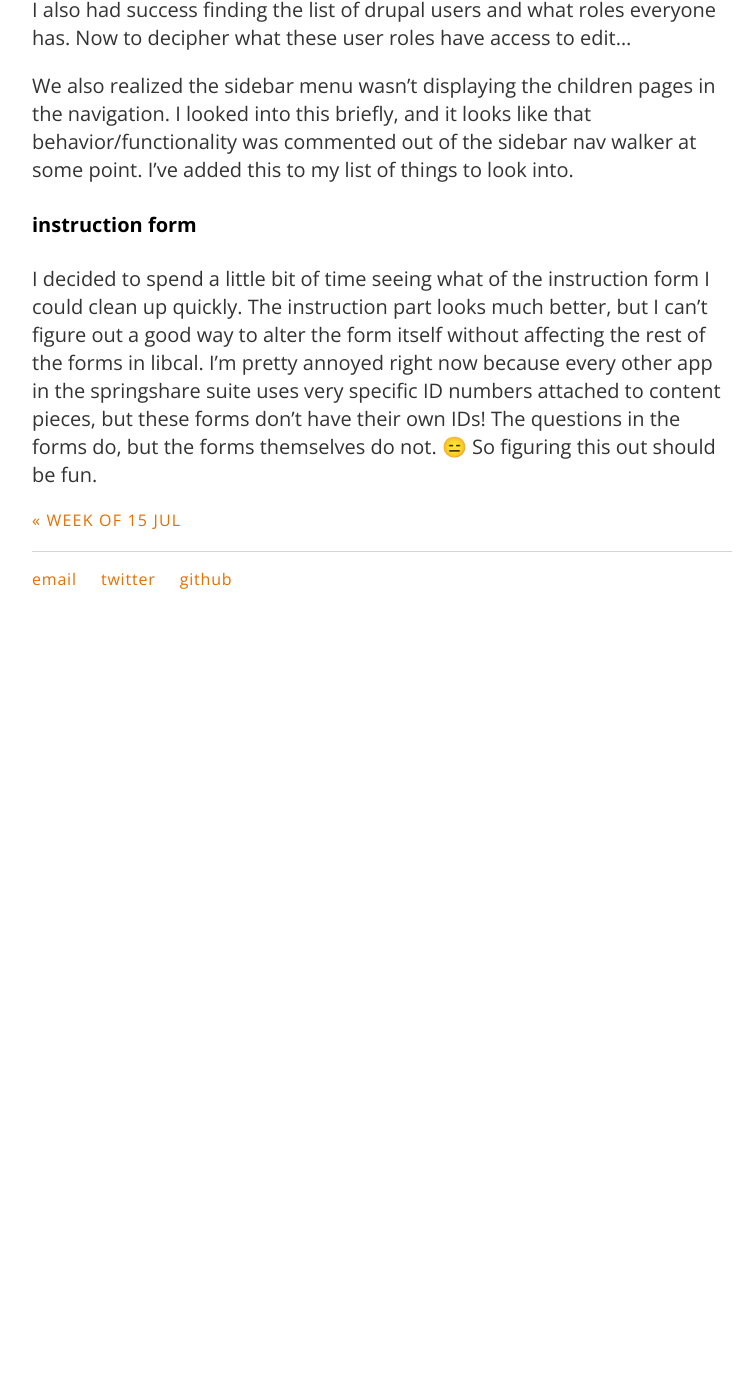
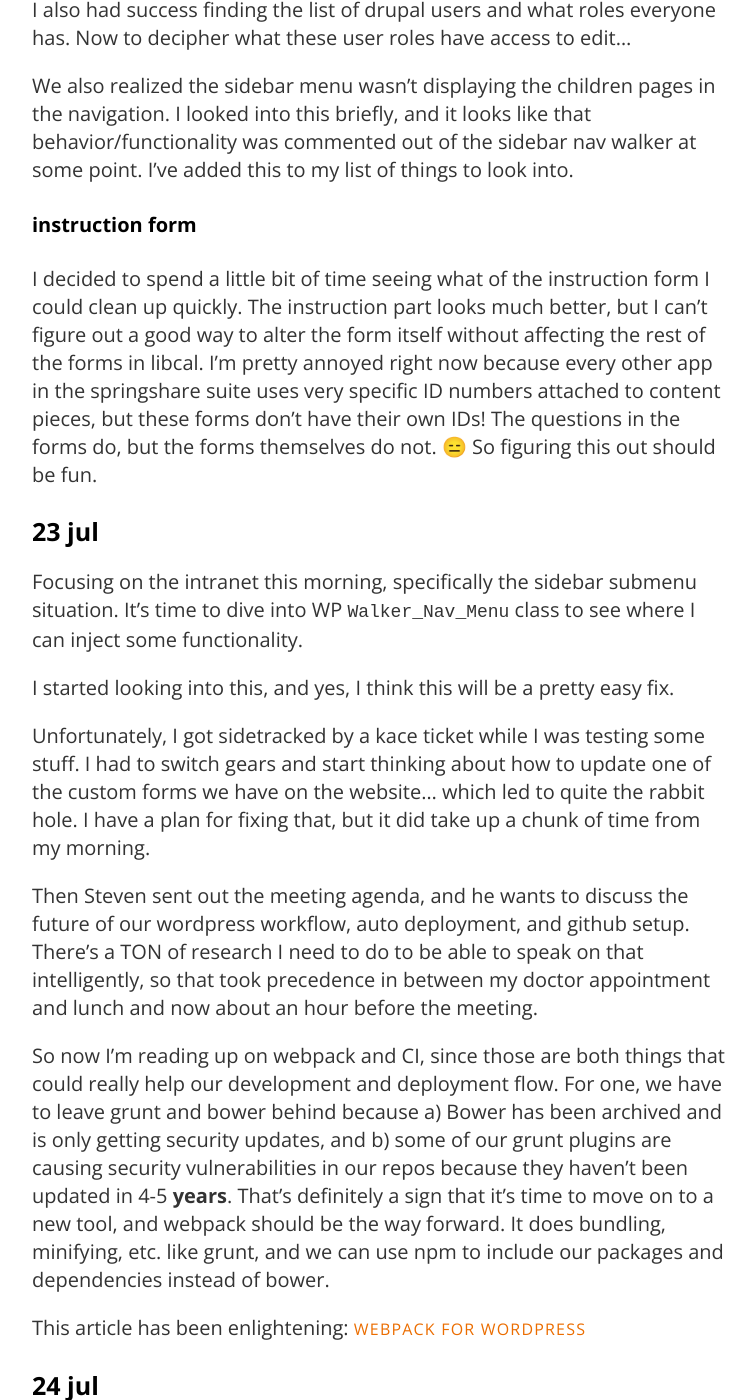
Before and after one commit to carylwyatt/carylwyatt.github.io, a Jekyll site: the page built from _posts/2019-07-22-week-of-22-jul.md, in a window 1280 px wide and 1400 px high, scrolled down 822 px. Shown: the whole window, without its empty margins (258-1014 px from the left). Built offline with Jekyll 4.4.1, drawn with Linux system fonts in a browser that asks for light colours; emoji names are drawn with the system emoji font; before the commit the page ends 1452 px from its top, so only the background shows below that; some of the changed text lies outside the part shown.

Commit message:
wordpress wedensday! :woman_technologist:

```diff
--- a/_posts/2019-07-22-week-of-22-jul.md
+++ b/_posts/2019-07-22-week-of-22-jul.md
@@ -24,3 +24,37 @@ We also realized the sidebar menu wasn't displaying the children pages in the na
 #### instruction form
 
 I decided to spend a little bit of time seeing what of the instruction form I could clean up quickly. The instruction part looks much better, but I can't figure out a good way to alter the form itself without affecting the rest of the forms in libcal. I'm pretty annoyed right now because every other app in the springshare suite uses very specific ID numbers attached to content pieces, but these forms don't have their own IDs! The questions in the forms do, but the forms themselves do not. :expressionless: So figuring this out should be fun.
+
+### 23 jul
+
+Focusing on the intranet this morning, specifically the sidebar submenu situation. It's time to dive into WP `Walker_Nav_Menu` class to see where I can inject some functionality.
+
+I started looking into this, and yes, I think this will be a pretty easy fix.
+
+Unfortunately, I got sidetracked by a kace ticket while I was testing some stuff. I had to switch gears and start thinking about how to update one of the custom forms we have on the website... which led to quite the rabbit hole. I have a plan for fixing that, but it did take up a chunk of time from my morning.
+
+Then Steven sent out the meeting agenda, and he wants to discuss the future of our wordpress workflow, auto deployment, and github setup. There's a TON of research I need to do to be able to speak on that intelligently, so that took precedence in between my doctor appointment and lunch and now about an hour before the meeting.
+
+So now I'm reading up on webpack and CI, since those are both things that could really help our development and deployment flow. For one, we have to leave grunt and bower behind because a) Bower has been archived and is only getting security updates, and b) some of our grunt plugins are causing security vulnerabilities in our repos because they haven't been updated in 4-5 **years**. That's definitely a sign that it's time to move on to a new tool, and webpack should be the way forward. It does bundling, minifying, etc. like grunt, and we can use npm to include our packages and dependencies instead of bower.
+
+This article has been enlightening: [Webpack for WordPress](https://carrieforde.com/webpack-wordpress/)
+
+### 24 jul
+
+We had a long meeting yesterday, so I didn't get the chance to get back to work on the sidebar menu. That's what I'll do today. :raised-hands:
+
+I've spent most of the morning fiddling around with this stupid sidebar template and I've just finally figured out how to get the stupid collapse/dropdown feature to cooperate. Very frustrating! Now hopefully I can tinker just a bit more with the php and css and get it working well and looking nice and I can move on to something else. Helpful articles in figuring this out:
+- [CSS Tricks: The WordPress nav walker class: a guided var_dump()](https://css-tricks.com/the-wordpress-nav-walker-class-a-guided-var_dump/)
+- [Custom walker: How to get ID in function start_lvl](https://wordpress.stackexchange.com/questions/62054/custom-walker-how-to-get-id-in-function-start-lvl?rq=1)
+- [Bootstrap: How do I make Dropdown navigation parent links an active link?](https://stackoverflow.com/questions/25692514/bootstrap-how-do-i-make-dropdown-navigation-parent-links-an-active-link)
+- [W3 schools: Bootstrap collapse](https://www.w3schools.com/bootstrap/bootstrap_collapse.asp)
+
+I tinkered with the php and now realize I'mma be devastated when the UA theme gets updated and this gets overwritten. I've been googling about how to properly override or extend a parent theme class, and there might be a way, but I don't know enough about PHP to be sure this is going to fly. Do I dare?
+
+OMG, I figured it out! :tada::sparkles: Many thanks to [How to extend a parent theme class from child theme?](https://wordpress.org/support/topic/how-to-extend-a-parent-theme-class-from-child-theme-in/) and [WordPress: Override parent theme class function in child theme](https://stackoverflow.com/questions/53293310/wordpress-override-parent-theme-class-function-in-child-theme)
+
+The styling took a little bit longer to figure out than anticipated. Styling nav menus is pretty much the bane of my existence, but it really wasn't all that bad. The hard part was forcing the toggle/dropdown menu to stay open once the user clicks a child page in the menu. I fixed it using javascript, but because the child theme functions load before the parent theme has time to do its thing, I had to use a document ready function which was making the navigation jumpy on load. I decided it was time to mess around with the wp/php a bit more and I'm glad I did!
+
+I ended up var_dumping the `$item` array I created for the previous toggle issue to see what good stuff was in there I could exploit. Turns out, the array lists all the classes of that item. Because one of those items was `current-page-parent`, I could use that to change the `$output` variable for children of those parents. Boom! It's pretty simple now that I'm looking at it, but thinking in PHP terms and knowing what to dump and look at is taking me some time to wrap my head around. :100:
+
+I may want this stack overflow later if we decide to do grandchildren in that menu: [Custom nav walker display current menu item children, or siblings no children](https://wordpress.stackexchange.com/questions/83388/custom-nav-walker-display-current-menu-item-children-or-siblings-on-no-children)
```
